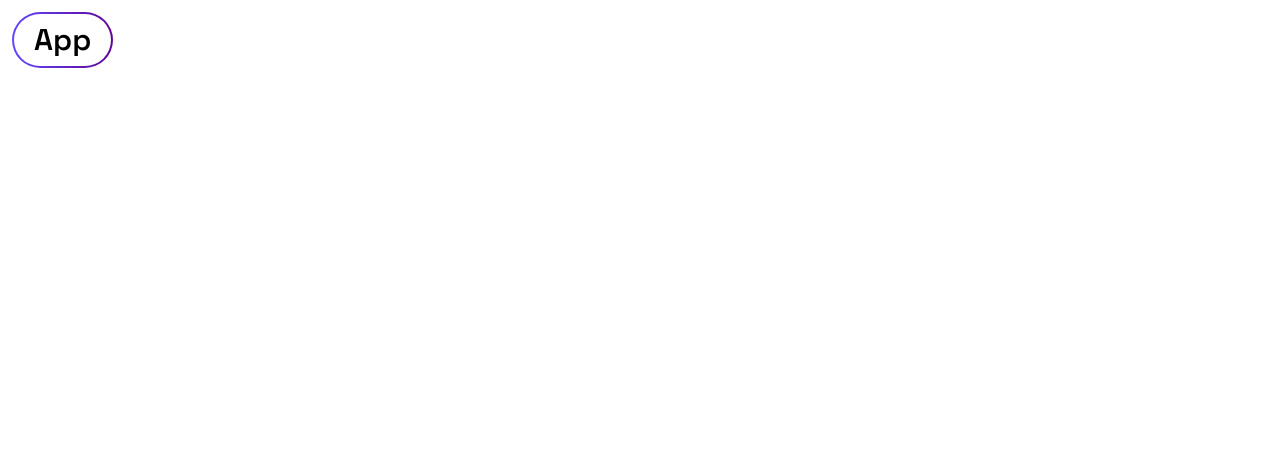
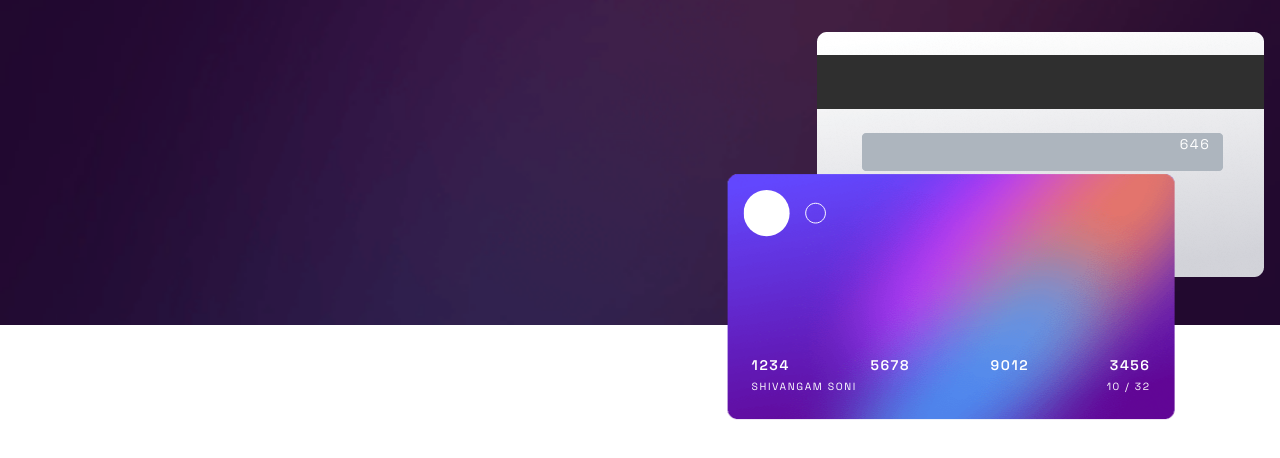
Before and after one commit to ShivangamSoni/interactive-card-details-form, a React (Vite) app: page / in a window 1280 px wide. Shown: the top 458 px of the page. Built offline with nearby package versions, Linux system fonts and the light colour scheme; the HTML template or start-up script is replaced by a standard one.

Commit message:
Add: Header

```diff
--- a/src/App.tsx
+++ b/src/App.tsx
@@ -1,13 +1,15 @@
+import Header from "@components/Header";
+
 export default function App() {
     return (
-        <div className="min-h-screen font-primary">
-            <h1 className="text-3xl font-semibold p-3">
-                <span className="inline-block p-0.5 bg-gradient-to-r from-violet to-purple rounded-full">
-                    <span className="inline-block px-5 py-2 bg-white rounded-full">
-                        App
-                    </span>
-                </span>
-            </h1>
-        </div>
+        <main className="min-h-screen font-primary grid grid-rows-[auto_1fr]">
+            <Header
+                cardNumber="1234567890123456"
+                name="Shivangam Soni"
+                cvv="646"
+                month="10"
+                year="32"
+            />
+        </main>
     );
 }
--- /dev/null
+++ b/src/components/Header.tsx
@@ -0,0 +1,73 @@
+import { BG, CardLogo } from "@assets/index";
+
+export default function Header({
+    cardNumber,
+    name,
+    month,
+    year,
+    cvv,
+}: {
+    cardNumber: string;
+    name: string;
+    month: string;
+    year: string;
+    cvv: string;
+}) {
+    cardNumber = cardNumber || "0000000000000000";
+    const cardNumberSegments = cardNumber
+        .split("")
+        .reduce<string[]>((res, char, idx) => {
+            const segIdx = Math.floor(idx / 4);
+            if (!res[segIdx]) {
+                res[segIdx] = "";
+            }
+            res[segIdx] += char;
+            return res;
+        }, []);
+
+    return (
+        <header className="relative isolate mb-20">
+            <div className="absolute inset-0 z-[-1]">
+                <img
+                    className="w-full h-full object-cover"
+                    src={BG.main.Mobile}
+                    alt=""
+                />
+            </div>
+
+            <div className="pl-[4.5rem] pr-4 pt-8 pb-12 grid grid-cols-[1fr_auto] grid-rows-2 tracking-widest">
+                <div className="relative row-start-1 row-span-2 col-start-2">
+                    <img src={BG.Card.Back} alt="" />
+                    <div className="absolute top-[41%] right-[12%]">
+                        <span className="text-white text-sm">
+                            {cvv || "000"}
+                        </span>
+                    </div>
+                </div>
+
+                <div className="relative row-start-1 row-span-2 col-start-2 translate-y-[58%] -translate-x-[20%]">
+                    <img src={BG.Card.Front} alt="" />
+                    <div className="absolute inset-0 w-full h-full flex flex-col justify-end gap-1 p-6 text-white pointer-events-none">
+                        <div className="absolute top-0 left-0 w-full h-full m-4">
+                            <CardLogo className="h-[40%]" />
+                        </div>
+                        <div className="flex items-center justify-between text-sm font-semibold">
+                            {cardNumberSegments.map((seg, idx) => (
+                                <span key={`${idx}-${seg}`}>{seg}</span>
+                            ))}
+                        </div>
+                        <div className="flex items-center justify-between text-[.65rem]">
+                            <span className="uppercase">
+                                {name || "Jane Appleseed"}
+                            </span>
+                            <span>
+                                <span>{month || "00"}</span> /{" "}
+                                <span>{year || "00"}</span>
+                            </span>
+                        </div>
+                    </div>
+                </div>
+            </div>
+        </header>
+    );
+}
```
Also changed, not shown: src/assets/icons/card-logo.svg.
